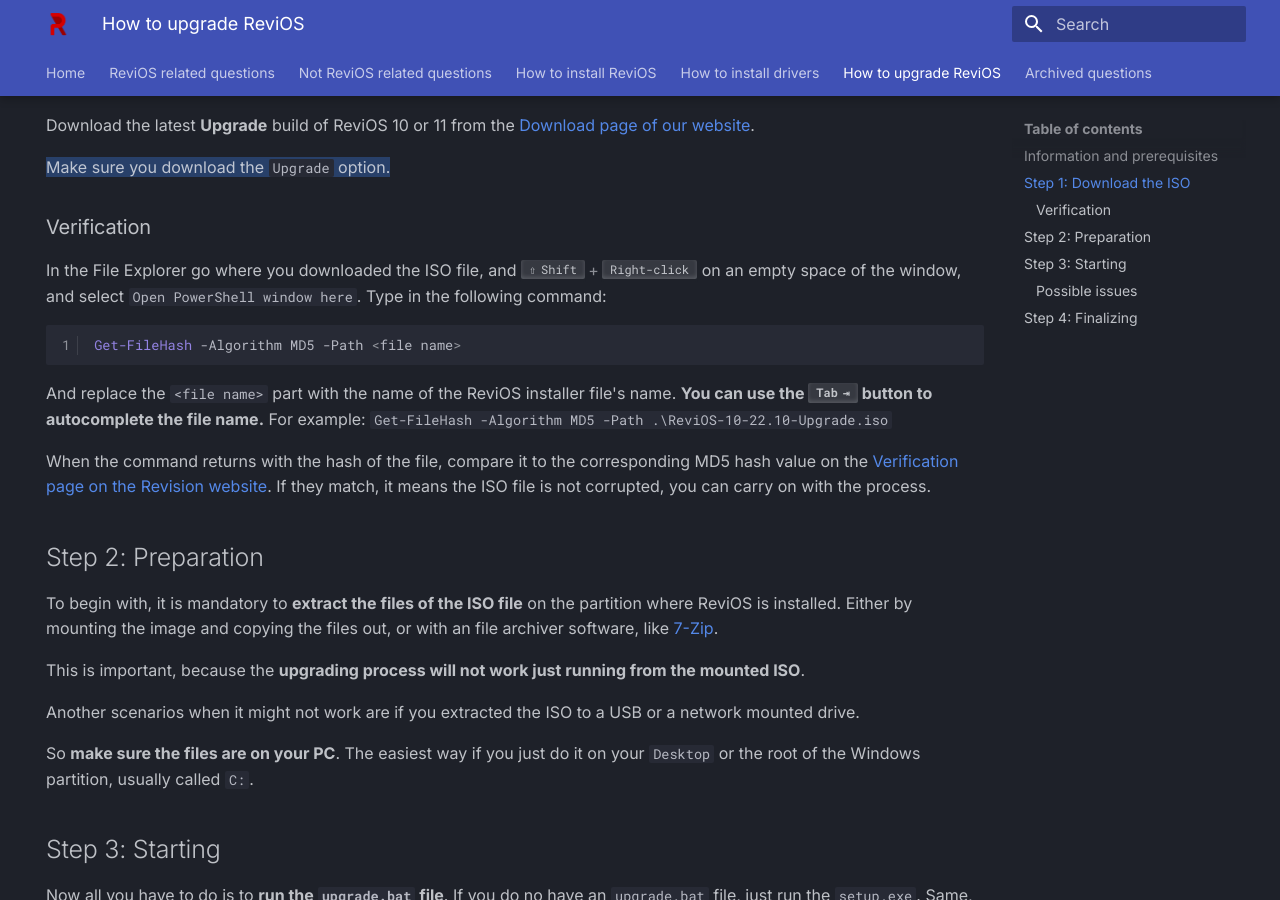
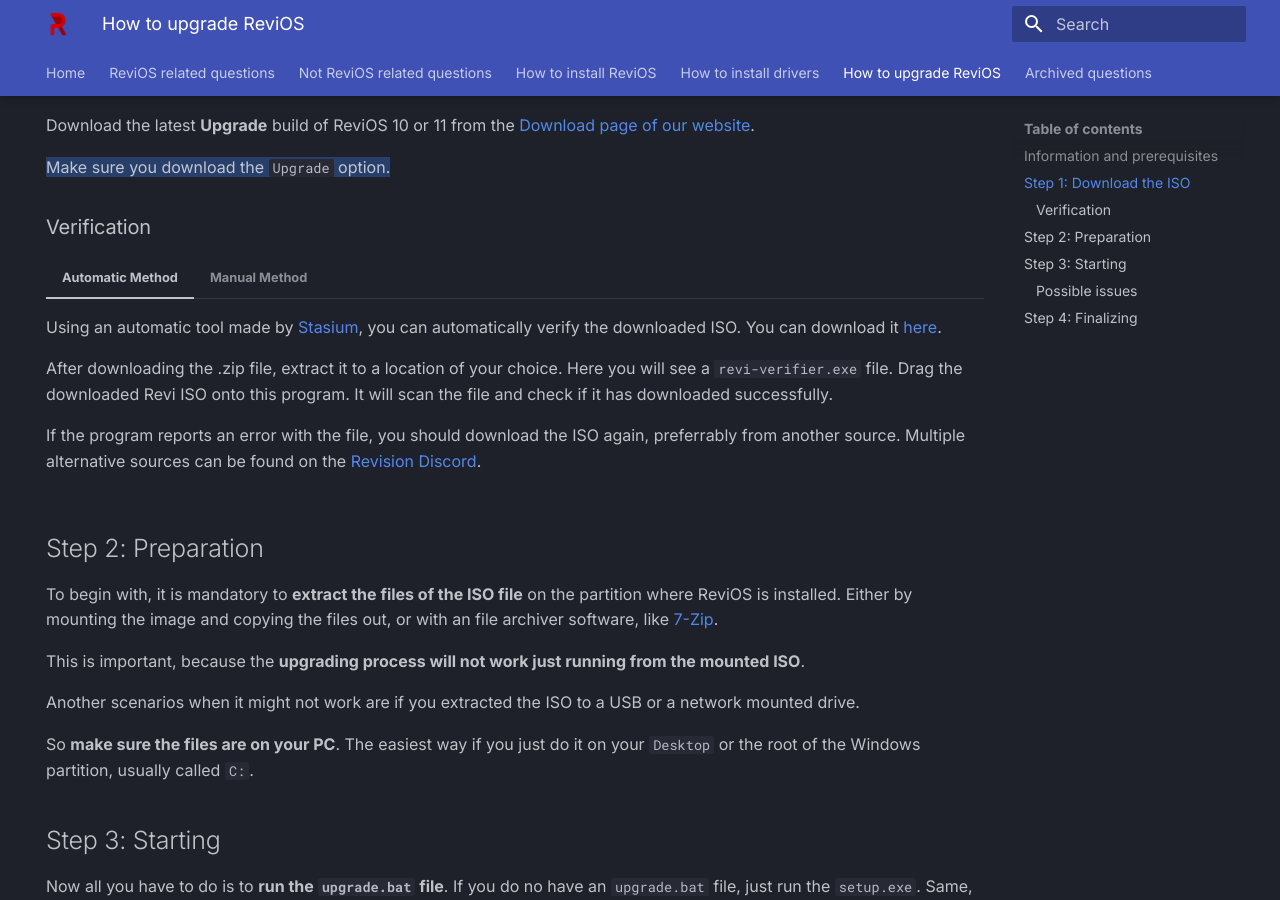
Before and after one commit to dkovacs24/ReviOS_faq, an MkDocs documentation site: the page built from docs/upgrade.md, in a window 1280 px wide and 900 px high, scrolled down 635 px. Built offline with MkDocs 1.6.1 and Material for MkDocs 9.7.7, drawn with Linux system fonts in a browser that asks for light colours.

Commit message:
added verification tool
didnt notice its also in the upgrade guide

````diff
--- a/docs/upgrade.md
+++ b/docs/upgrade.md
@@ -35,15 +35,25 @@
 
 ### Verification
 
-In the File Explorer go where you downloaded the ISO file, and ++shift+"Right-click"++ on an empty space of the window, and select `Open PowerShell window here`. Type in the following command:
+=== "Automatic Method"
 
-```powershell
-Get-FileHash -Algorithm MD5 -Path <file name>
-```
+    Using an automatic tool made by [Stasium](https://github.com/StasiumDev/), you can automatically verify the downloaded ISO. You can download it [here](https://github.com/StasiumDev/ReviOS-Verifier/releases).
 
-And replace the `<file name>` part with the name of the ReviOS installer file's name. **You can use the ++tab++ button to autocomplete the file name.** For example: `Get-FileHash -Algorithm MD5 -Path .\ReviOS-10-22.10-Upgrade.iso`
+    After downloading the .zip file, extract it to a location of your choice. Here you will see a `revi-verifier.exe` file. Drag the downloaded Revi ISO onto this program. It will scan the file and check if it has downloaded successfully.
 
-When the command returns with the hash of the file, compare it to the corresponding MD5 hash value on the [Verification page on the Revision website](https://www.revi.cc/revios/download/verify){target=_blank}. If they match, it means the ISO file is not corrupted, you can carry on with the process.
+    If the program reports an error with the file, you should download the ISO again, preferrably from another source. Multiple alternative sources can be found on the [Revision Discord](https://discord.gg/962y4pU).
+
+=== "Manual Method"
+
+    In the File Explorer go where you downloaded the ISO file, and ++shift+"Right-click"++ on an empty space of the window, and select `Open PowerShell window here`. Type in the following command:
+
+    ```powershell
+    Get-FileHash -Algorithm MD5 -Path <file name>
+    ```
+
+    And replace the `<file name>` part with the name of the ReviOS installer file's name. **You can use the ++tab++ button to autocomplete the file name.** For example: `Get-FileHash -Algorithm MD5 -Path .\ReviOS-10-22.10-Upgrade.iso`
+
+    When the command returns with the hash of the file, compare it to the corresponding MD5 hash value on the [Verification page on the Revision website](https://www.revi.cc/revios/download/verify){target=_blank}. If they match, it means the ISO file is not corrupted, you can carry on with the process.
 
 
 ## Step 2: Preparation
````
